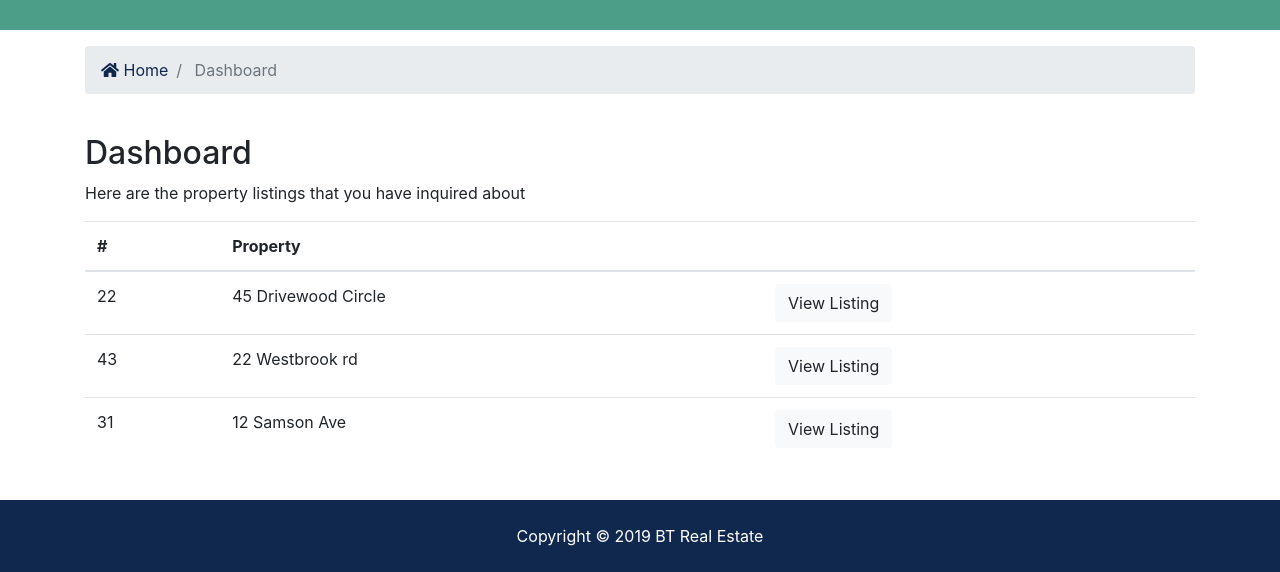
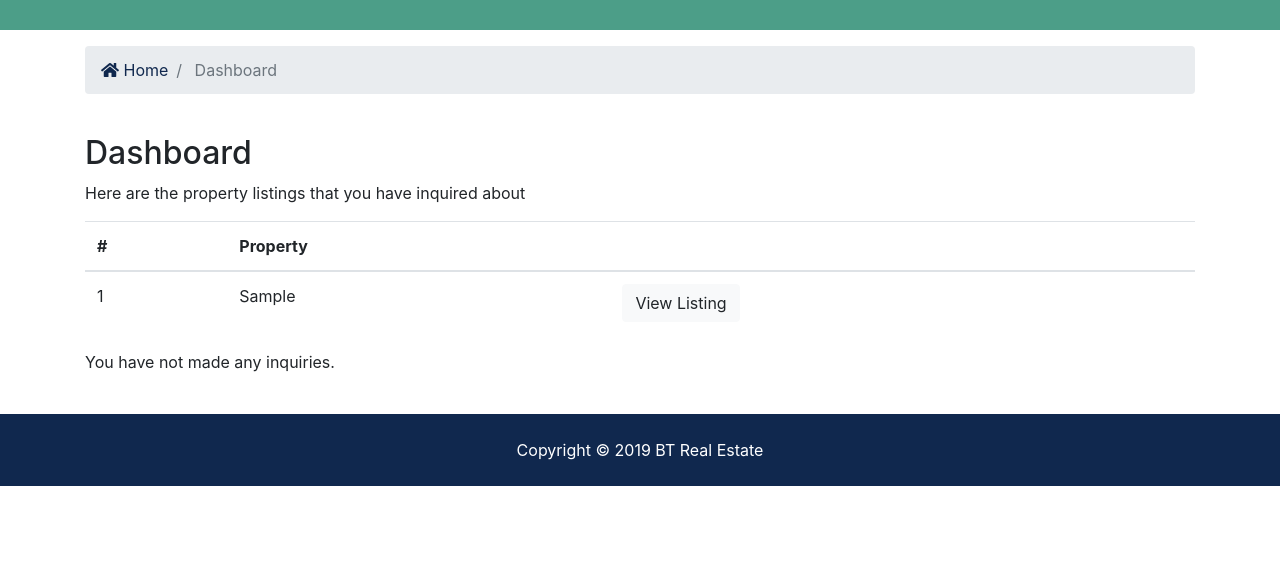
Before and after one commit to ajascha/djangocourse-btre, a Django app: page /accounts/dashboard in a window 1280 px wide. Shown: the part 315-887 px from the top of the page. After the commit the page ends 801 px from the top, so only its background shows below. Run offline with Django 3.2, Linux system fonts and the light colour scheme; a user stored in the database is signed in; tables that the repository leaves empty hold one stand-in row (values such as "Sample post"); some libraries are stand-ins or nearby versions.

Commit message:
email is working, dashboard made dynamic. pretty much everything is done and good :-) except for these stupid fade-out messages...

```diff
--- a/accounts/views.py
+++ b/accounts/views.py
@@ -1,6 +1,7 @@
 from django.shortcuts import render, redirect
 from django.contrib import messages, auth
 from django.contrib.auth.models import User
+from contacts.models import Contact
 
 def register(request):
     """
@@ -75,4 +76,9 @@ def logout(request):
         return redirect('index')
 
 def dashboard(request):
-    return render(request, 'accounts/dashboard.html')
+    user_contacts = Contact.objects.order_by('-contact_date').filter(user_id=request.user.id)
+
+    context = {
+        'contacts': user_contacts
+    }
+    return render(request, 'accounts/dashboard.html', context)
--- a/templates/accounts/dashboard.html
+++ b/templates/accounts/dashboard.html
@@ -37,6 +37,9 @@
           <div class="row">
             <div class="col-md-12">
               <h2>Dashboard</h2>
+              {% if contacts %}
+
+
                 <p>Here are the property listings that you have inquired about</p>
                 <table class="table">
                   <thead>
@@ -47,29 +50,19 @@
                     </tr>
                   </thead>
                   <tbody>
-
-                    <td>22</td>
-                    <td>45 Drivewood Circle</td>
+                    {% for contact in contacts %}
+                      <tr>
+                      <td>{{ contact.id }}</td>
+                      <td>{{ contact.listing }}</td>
                       <td>
-                      <a class="btn btn-light" href="#">View Listing</a>
+                        <a class="btn btn-light" href="{% url 'listing' contact.listing_id %}">View Listing</a>
                       </td>
                     </tr>
-                  <tr>
-                    <td>43</td>
-                    <td>22 Westbrook rd</td>
-                    <td>
-                      <a class="btn btn-light" href="#">View Listing</a>
-                    </td>
-                  </tr>
-                  <tr>
-                    <td>31</td>
-                    <td>12 Samson Ave</td>
-                    <td>
-                      <a class="btn btn-light" href="#">View Listing</a>
-                    </td>
-                  </tr>
+                    {% endfor %}
                   </tbody>
                 </table>
+              {% endif %}
+              <p>You have not made any inquiries.</p>
             </div>
           </div>
         </div>
```
Lines whose indentation alone changed are shown as unchanged.
